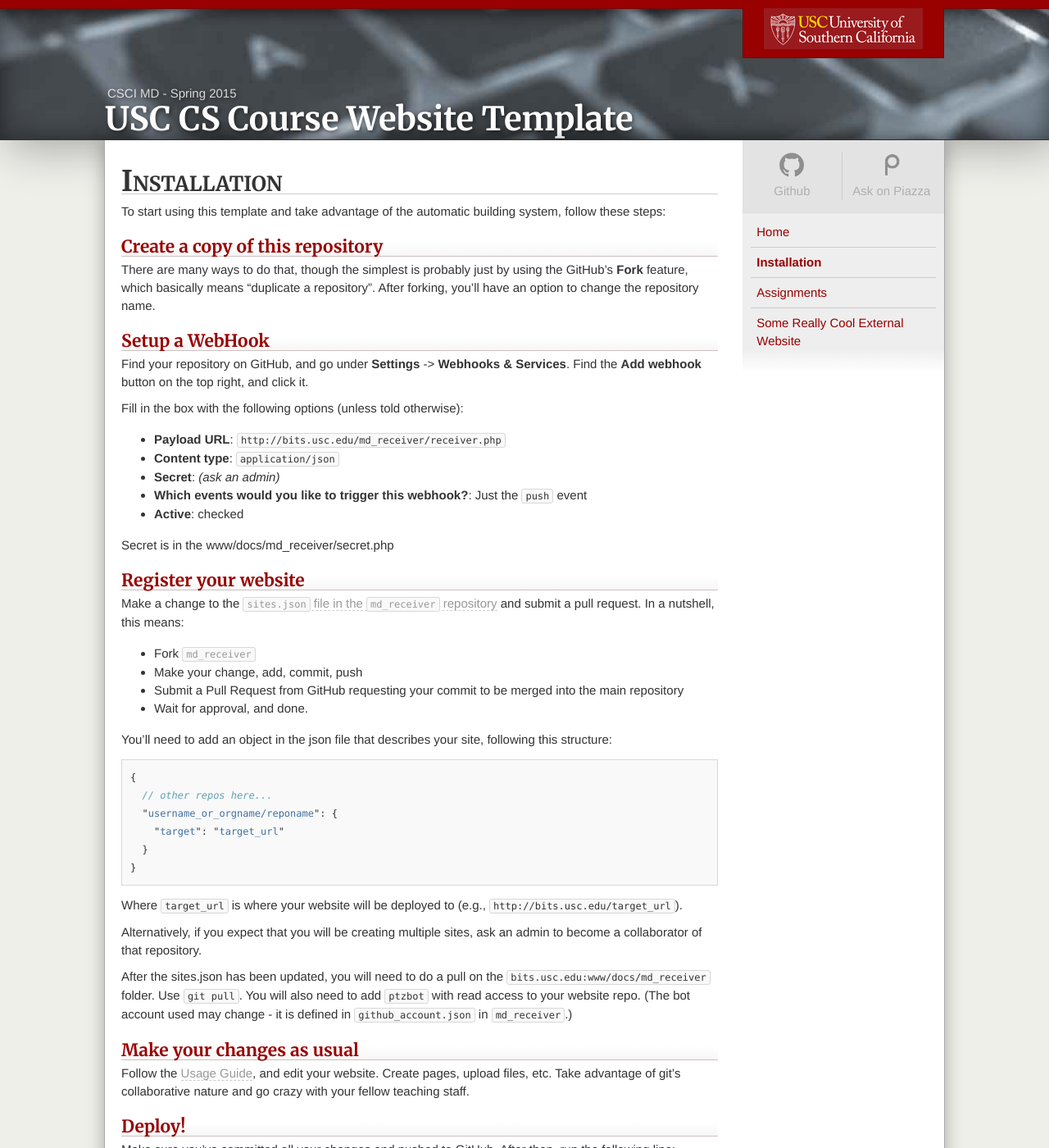
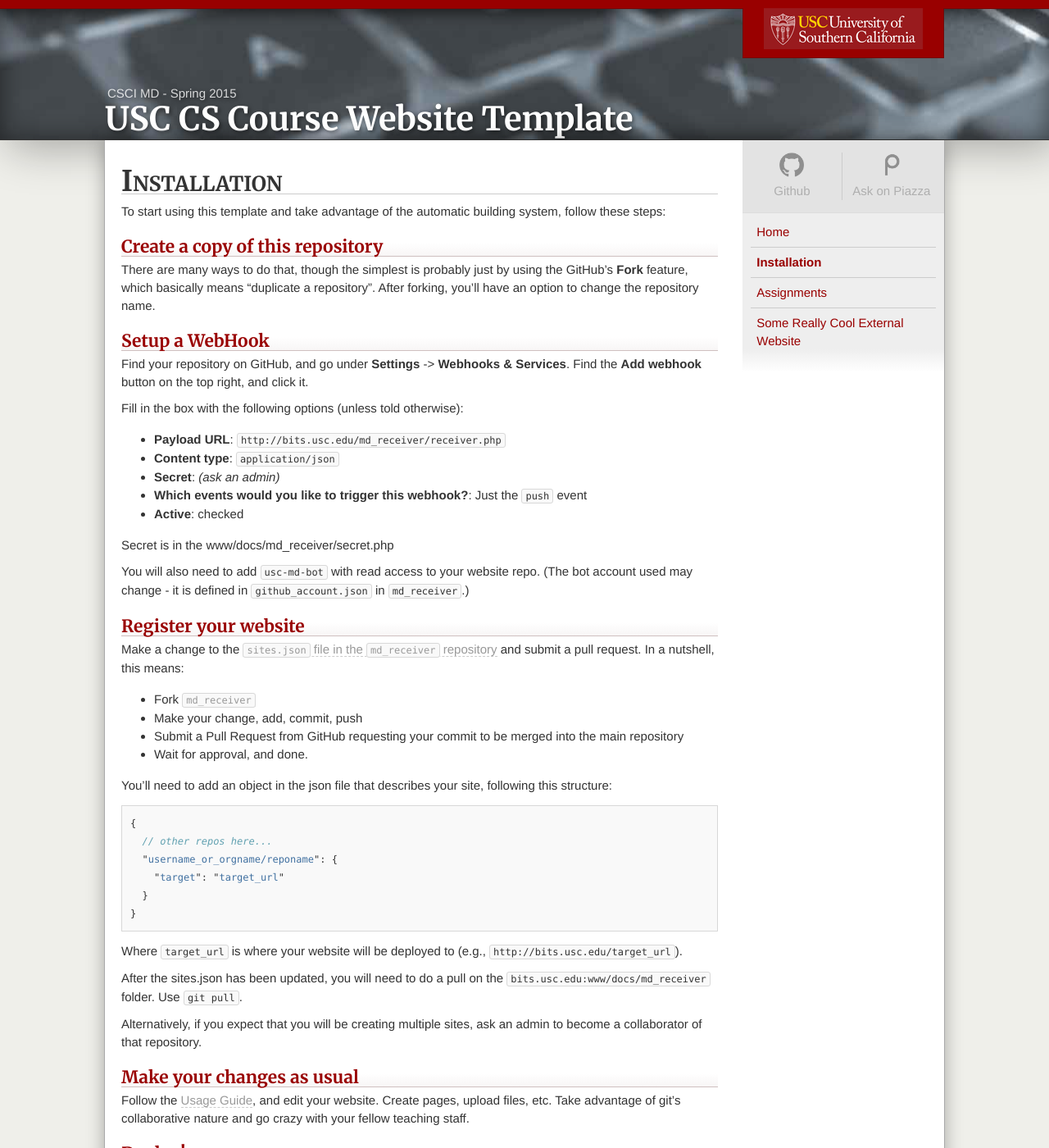
Before and after one commit to usc-cs/md_template, a Jekyll site: the page built from install.md, in a window 1280 px wide and 1400 px high. Shown: the whole window at 82% size. Built offline with Jekyll 4.4.1, drawn with Linux system fonts in a browser that asks for light colours; nearby versions of some CDN libraries; some web fonts are replaced; Markdown is read by kramdown in place of the engine named in the settings; part of the change alters nothing that is shown.

Commit message:
changed ptzbot to usc-md-bot

```diff
--- a/install.md
+++ b/install.md
@@ -26,6 +26,8 @@ Fill in the box with the following options (unless told otherwise):
 
 Secret is in the www/docs/md_receiver/secret.php
 
+ You will also need to add `usc-md-bot` with read access to your website repo. (The bot account used may change - it is defined in `github_account.json` in `md_receiver`.)
+
 ### Register your website
 
 Make a change to the [`sites.json` file in the `md_receiver` repository](https://github.com/usc-cs/md_receiver/blob/master/sites.json) and submit a pull request. In a nutshell, this means:
@@ -48,9 +50,9 @@ You'll need to add an object in the json file that describes your site, followin
 
 Where `target_url` is where your website will be deployed to (e.g., `http://bits.usc.edu/target_url`).
 
+After the sites.json has been updated, you will need to do a pull on the `bits.usc.edu:www/docs/md_receiver` folder.  Use `git pull`.
+
 Alternatively, if you expect that you will be creating multiple sites, ask an admin to become a collaborator of that repository.
-
-After the sites.json has been updated, you will need to do a pull on the `bits.usc.edu:www/docs/md_receiver` folder.  Use `git pull`. You will also need to add `ptzbot` with read access to your website repo. (The bot account used may change - it is defined in `github_account.json` in `md_receiver`.)
 
 ### Make your changes as usual
 
```
